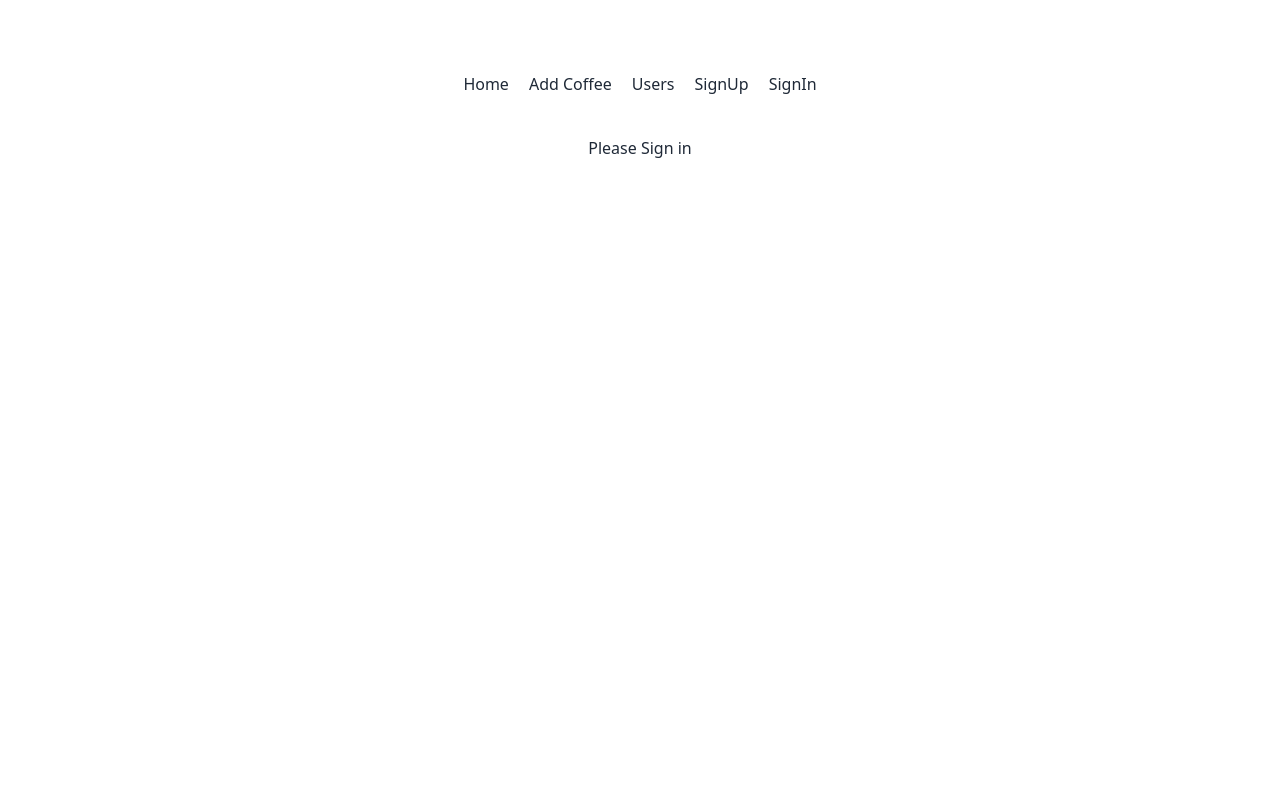
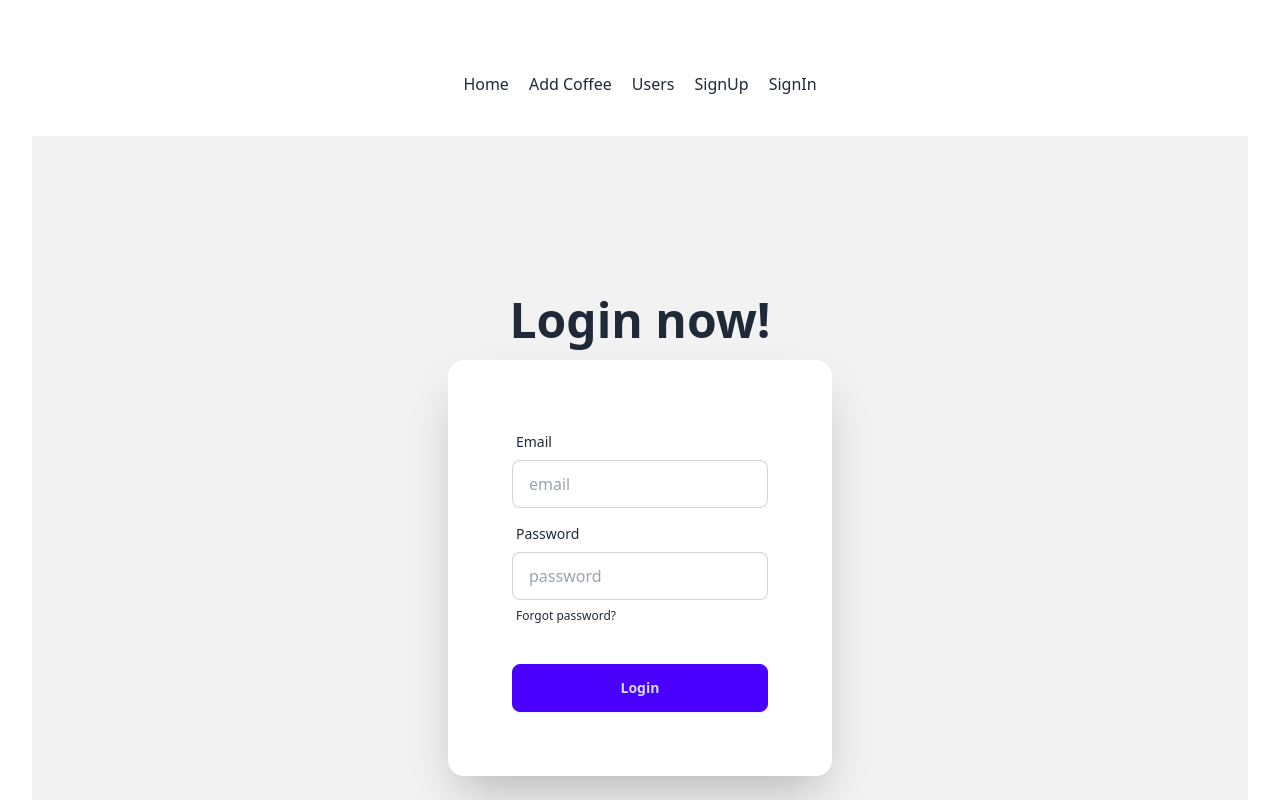
Before and after one commit to Sayem-Bhuiyan/coffee-store-client, a React (Vite) app: page /signIn in a window 1280 px wide. Shown: the top 800 px of the page. Built offline with nearby package versions, Linux system fonts and the light colour scheme.

Commit message:
update user last login when login

```diff
--- a/src/Provider/AuthProvider.jsx
+++ b/src/Provider/AuthProvider.jsx
@@ -1,4 +1,4 @@
-import { createUserWithEmailAndPassword } from 'firebase/auth';
+import { createUserWithEmailAndPassword, signInWithEmailAndPassword } from 'firebase/auth';
 import PropTypes from 'prop-types';
 import { createContext, useState } from 'react';
 import auth from '../firebase/firebase.config';
@@ -13,10 +13,18 @@
         return createUserWithEmailAndPassword(auth, email, password);
     }
 
+    // sign in user
+    const singInUser = (email, password) => {
+        setLoading(true)
+        return signInWithEmailAndPassword(auth, email, password);
+    }
+
     const authValue = {
         user,
         loading,
+        setUser,
         createUser,
+        singInUser,
     }
     return (
         <AuthContext.Provider value={authValue}>
--- a/src/components/SignIn.jsx
+++ b/src/components/SignIn.jsx
@@ -1,10 +1,93 @@
+import { useContext } from "react";
+import { AuthContext } from "../Provider/AuthProvider";
+import Swal from "sweetalert2";
 
 const SignIn = () => {
-    return (
-        <div>
-            <h2>Please Sign in</h2>
+  const { singInUser } = useContext(AuthContext);
+  const handleSignIn = (e) => {
+    e.preventDefault();
+    const form = e.target;
+    const email = form.email.value;
+    const password = form.password.value;
+
+    singInUser(email, password)
+    .then(result => {
+        console.log(result.user);
+
+
+        const lastSignIn = result.user?.metadata?.lastSignInTime;
+        const user = {
+            email, lastSignIn
+        }
+        // Update last logged in at the database
+        fetch('http://localhost:5000/user', {
+            method: "PATCH",
+            headers: {
+                'content-type': 'application/json'
+            },
+            body: JSON.stringify(user)
+        })
+        .then(res => res.json())
+        .then(data => {
+            console.log(data);
+        })
+
+        Swal.fire({
+            title: 'Success',
+            text: 'User LoggedIn Successfully',
+            icon: 'success',
+            confirmButtonText: 'Okay'
+          })
+    })
+    .catch(error => {
+        console.log(error);
+    })
+  };
+  return (
+    <div className="hero min-h-screen bg-base-200">
+      <div className="hero-content flex-col">
+        <div className="text-center ">
+          <h1 className="text-5xl font-bold">Login now!</h1>
         </div>
-    );
+        <div className="card shrink-0 w-full max-w-sm shadow-2xl bg-base-100">
+          <form onSubmit={handleSignIn} className="card-body">
+            <div className="form-control">
+              <label className="label">
+                <span className="label-text">Email</span>
+              </label>
+              <input
+                type="email"
+                placeholder="email"
+                name="email"
+                className="input input-bordered"
+                required
+              />
+            </div>
+            <div className="form-control">
+              <label className="label">
+                <span className="label-text">Password</span>
+              </label>
+              <input
+                type="password"
+                placeholder="password"
+                name="password"
+                className="input input-bordered"
+                required
+              />
+              <label className="label">
+                <a href="#" className="label-text-alt link link-hover">
+                  Forgot password?
+                </a>
+              </label>
+            </div>
+            <div className="form-control mt-6">
+              <button className="btn btn-primary">Login</button>
+            </div>
+          </form>
+        </div>
+      </div>
+    </div>
+  );
 };
 
 export default SignIn;
```
